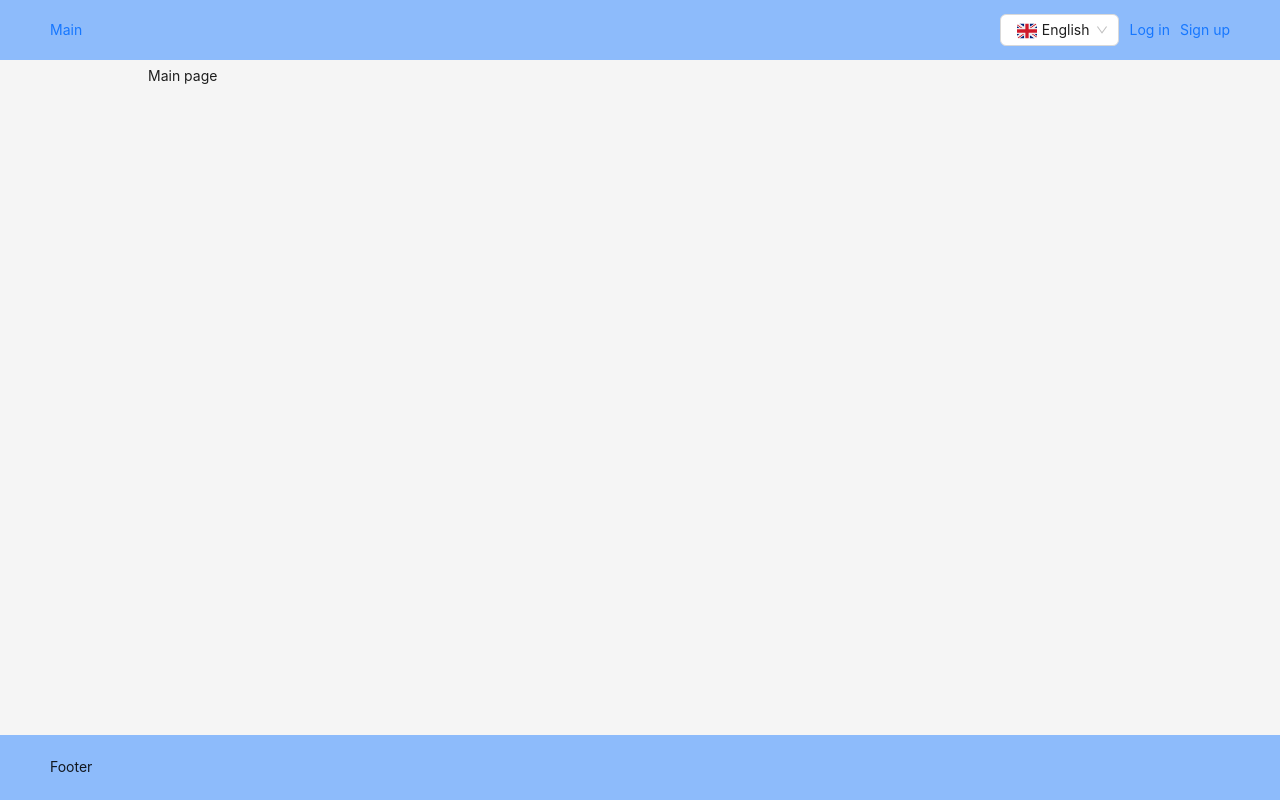
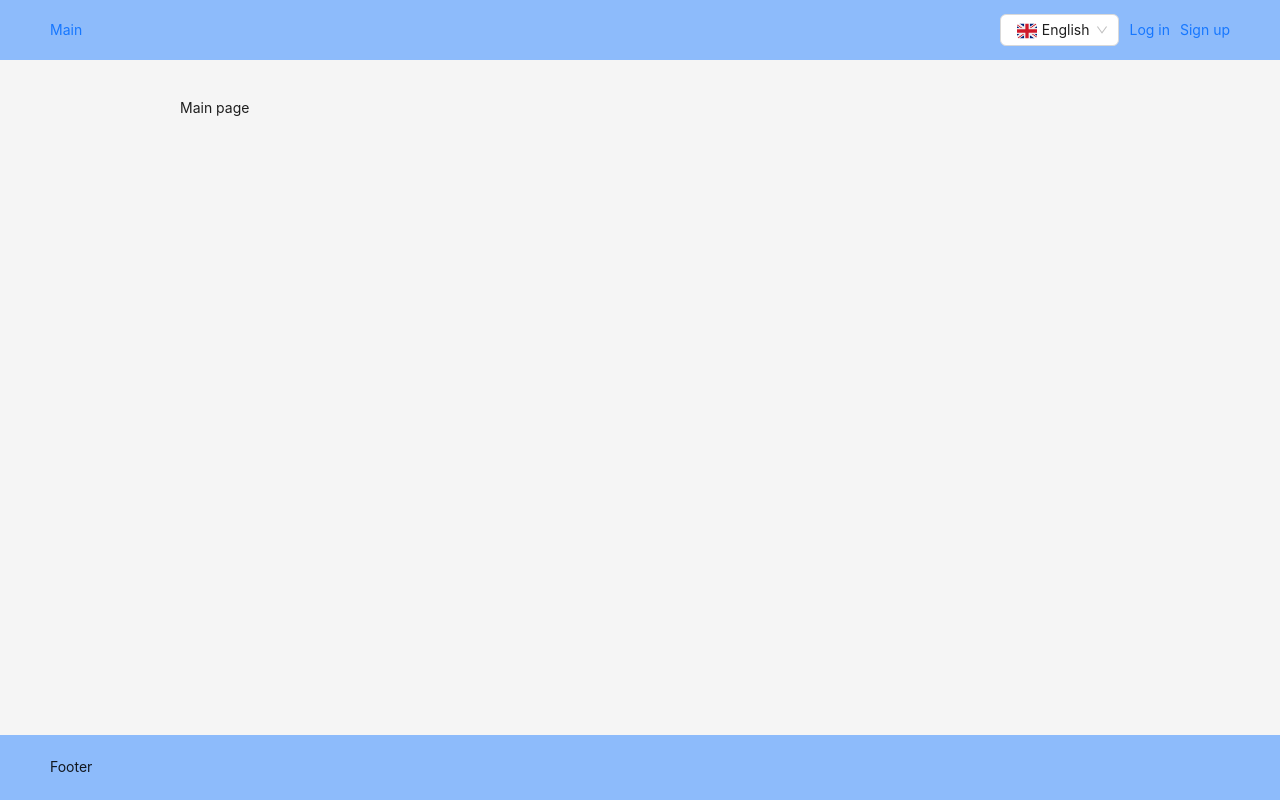
Before and after one commit to TraineeProjectTeam/sputnik-project, a React (Vite) app in the folder client/: page /main in a window 1280 px wide. Built offline with nearby package versions, Linux system fonts and the light colour scheme.

Commit message:
feature: fixed layout padding, handler for empty orders

```diff
--- a/client/public/locales/en/order.json
+++ b/client/public/locales/en/order.json
@@ -3,6 +3,6 @@
   "Доставка в пункт выдачи": "Delivery to the pick-up point",
   "Дата доставки:": "Delivery date: {{date}}",
   "active": "Active",
-  "Предполагаемая дата доставки:": "Estimated delivery Date: {{date}}",
+  "Предполагаемая дата доставки:": "Estimated delivery date: {{date}}",
   "Оплачено": "Paid"
 }
--- a/client/src/pages/orders/ui/orders.tsx
+++ b/client/src/pages/orders/ui/orders.tsx
@@ -1,7 +1,6 @@
-import { List } from 'antd';
+import { List, Empty } from 'antd';
 import { useOrdersStore } from 'entities/order';
 import { useEffect } from 'react';
-import { GlobalSpin } from 'shared/ui/global-spin';
 import { OrderCard } from 'shared/ui/order-card';
 
 export const OrdersPage = () => {
@@ -11,19 +10,17 @@ export const OrdersPage = () => {
     getOrders();
   }, [getOrders]);
 
+  if (!orders.length && !isLoading) {
+    return <Empty />;
+  }
+
   return (
-    <>
-      {isLoading ? (
-        <GlobalSpin size="large" />
-      ) : (
-        <List>
+    <List loading={isLoading}>
       {orders.map((order) => (
         <List.Item key={order.customer_id} style={{ display: 'block' }}>
           <OrderCard order={order} />
         </List.Item>
       ))}
     </List>
-      )}
-    </>
   );
 };
--- a/client/src/widgets/layout/ui/layout.tsx
+++ b/client/src/widgets/layout/ui/layout.tsx
@@ -29,7 +29,15 @@ const StyledContainer = styled.div`
 `;
 
 const StyledContent = styled(Layout.Content)`
-  padding: 0.5rem;
+  padding: 2.5rem;
   max-width: 62.5rem;
   margin: 0 auto;
+
+  @media (max-width: 48rem) {
+    padding: 1.5625rem;
+  }
+
+  @media (max-width: 26.5625rem) {
+    padding: 0.75rem;
+  }
 `;
```
Also changed, not shown: client/src/widgets/layout/ui/header/ui/header.tsx (+6 -4 lines). Lines whose indentation alone changed are shown as unchanged.
